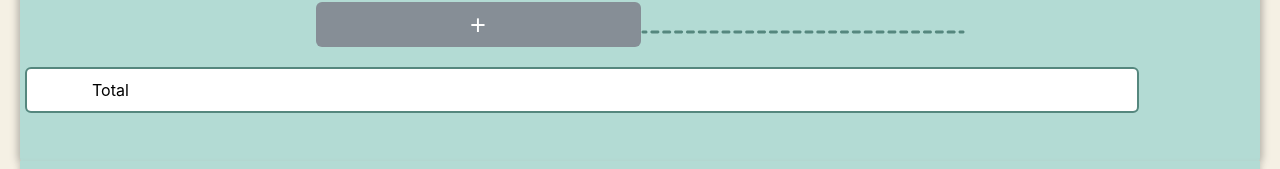
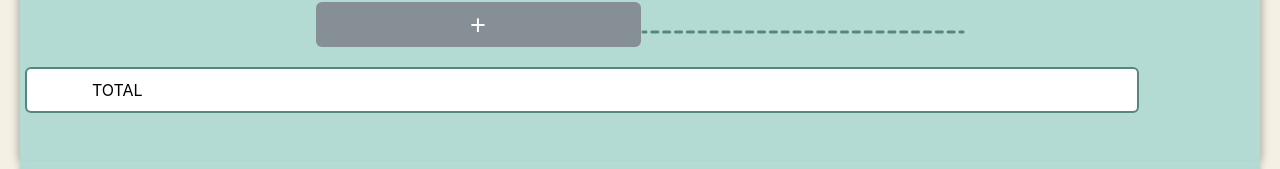
Before and after one commit to pjh402941/clip-my-money-connection, a React (Create React App) app: page /Writeform1 in a window 1280 px wide. Shown: the part 472-641 px from the top of the page. Built offline with nearby package versions, Linux system fonts and the light colour scheme.

Commit message:
승연최종

```diff
--- a/src/pages/writeform1.jsx
+++ b/src/pages/writeform1.jsx
@@ -37,9 +37,9 @@ const Header = styled.header`
 `;
 
 const BackButton = styled.img`
-position: relative;
-margin-left: -90%;
-padding-top: 15px;
+  position: relative;
+  margin-left: -90%;
+  padding-top: 15px;
 `;
 
 const Body = styled.div`
@@ -355,7 +355,7 @@ const Writeform1 = () => {
               <TodoInsert onClick={navigateTowriteform2}>+</TodoInsert>
               <Line0 src="./images/line0.png"></Line0>
               <TotalBox>
-                <TotalTag>Total</TotalTag>
+                <TotalTag>TOTAL</TotalTag>
                 <Total></Total>
               </TotalBox>
             </FormContent>
```
